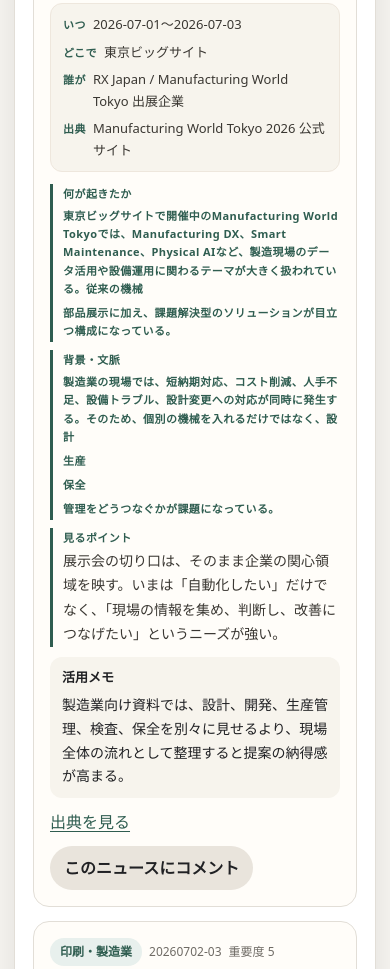
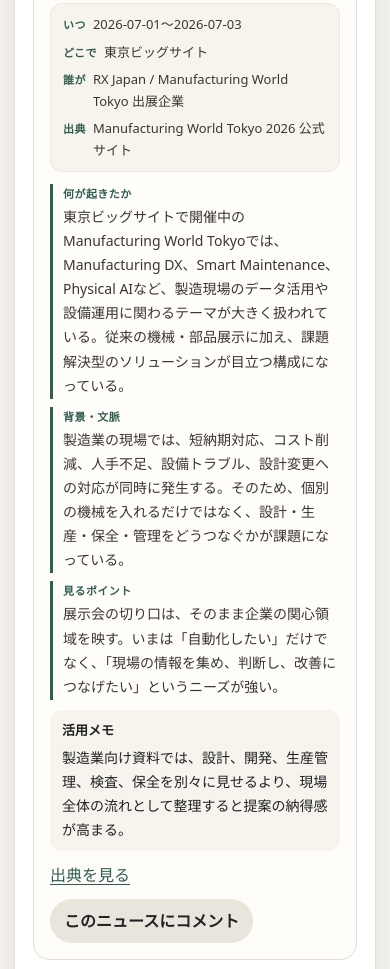
Before and after one commit to Hazuki-seo/Daily-Briefing-Board, a website: page site/index.html in a window 390 px wide. Shown: the part 2182-3151 px from the top of the page. Drawn offline with Linux system fonts and the light colour scheme; files whose address does not match are found by name.

Commit message:
Add files via upload

```diff
--- a/site/app.js
+++ b/site/app.js
@@ -93,6 +93,8 @@
   const text = String(value || '').trim();
   if (!text) return [];
 
+  // 【要約】本文【論点】本文 のような明示ラベルだけを構造化する。
+  // 日本語の中黒「・」は「背景・文脈」「営業・管理」のように普通の文章内でも使うため、分割条件にしない。
   const labelPattern = /[【\[]([^】\]]{2,12})[】\]]/g;
   const matches = [...text.matchAll(labelPattern)];
   if (matches.length) {
@@ -101,15 +103,22 @@
       const end = index + 1 < matches.length ? matches[index + 1].index : text.length;
       return {
         label: match[1].trim(),
-        body: text.slice(start, end).replace(/^[:：\s-]+/, '').trim()
+        body: text.slice(start, end).replace(/^[:：\s\-・•]+/, '').trim()
       };
     }).filter(part => part.body);
   }
 
-  const lines = text.split(/\n|\r|\s*[・•]\s*/).map(line => line.trim()).filter(Boolean);
-  if (lines.length > 1) return lines.map(line => ({ label: '', body: line }));
+  // 改行箇条だけを分割する。「・」単体では分割しない。
+  const bulletLines = text
+    .split(/\r?\n/)
+    .map(line => line.replace(/^\s*[-–—・•]\s*/, '').trim())
+    .filter(Boolean);
 
-  return [{ label: '', body: text }];
+  if (bulletLines.length > 1) {
+    return bulletLines.map(line => ({ label: '', body: line }));
+  }
+
+  return [{ label: '', body: text.replace(/\s+/g, ' ') }];
 }
 
 function renderStructuredText(value) {
@@ -123,7 +132,7 @@
   return `
     <ul class="analysis-list">
       ${parts.map(part => `
-        <li>
+        <li class="${part.label ? 'has-label' : 'no-label'}">
           ${part.label ? `<strong>${escapeHTML(part.label)}</strong>` : ''}
           <span>${escapeHTML(part.body)}</span>
         </li>
--- a/site/style.css
+++ b/site/style.css
@@ -339,7 +339,7 @@
   padding: 1px 0 1px 10px;
 }
 
-.news-detail-block span {
+.news-detail-block > span {
   display: block;
   color: var(--accent);
   font-size: 11px;
@@ -364,13 +364,20 @@
 }
 
 .analysis-list li {
-  display: grid;
-  grid-template-columns: 78px minmax(0, 1fr);
-  gap: 8px;
-  align-items: start;
   color: #3a3732;
   font-size: 13.5px;
   line-height: 1.65;
+}
+
+.analysis-list li.has-label {
+  display: grid;
+  grid-template-columns: 76px minmax(0, 1fr);
+  gap: 9px;
+  align-items: start;
+}
+
+.analysis-list li.no-label {
+  display: block;
 }
 
 .analysis-list li strong {
@@ -381,7 +388,10 @@
   white-space: nowrap;
 }
 
-.analysis-list li span { min-width: 0; }
+.analysis-list li span {
+  min-width: 0;
+  overflow-wrap: anywhere;
+}
 
 .news-hint {
   background: #f7f4ed;
@@ -506,8 +516,8 @@
   .source-info { grid-template-columns: repeat(2, minmax(0, 1fr)); }
   .news-card-main { grid-template-columns: 1fr; }
   .article-image img { height: clamp(210px, 52vw, 340px); }
-  .analysis-list li,
-  .news-hint .analysis-list li {
+  .analysis-list li.has-label,
+  .news-hint .analysis-list li.has-label {
     grid-template-columns: 1fr;
     gap: 1px;
   }
```
